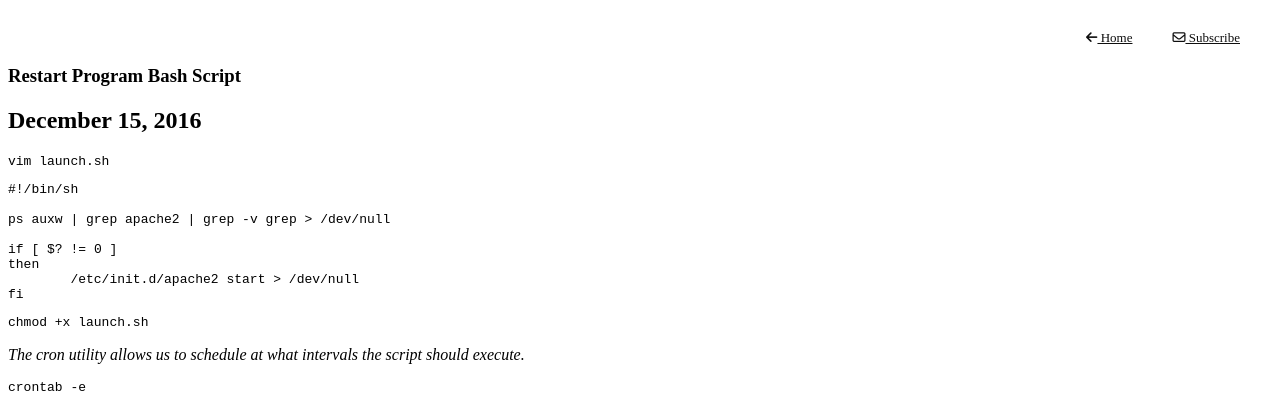
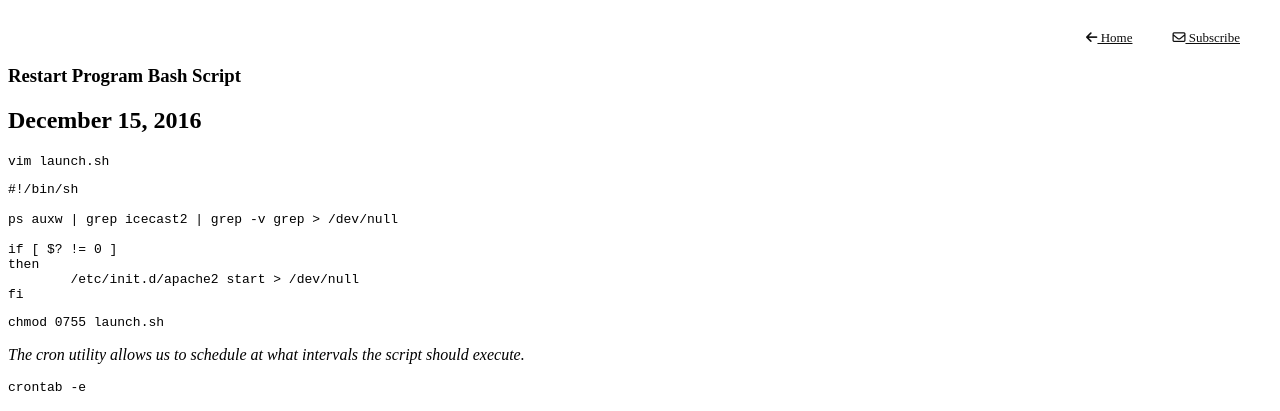
Before and after one commit to develdoe/develdoe.github.io, a Jekyll site: the page built from _posts/2016-12-15-restart-program-bash-script.md, in a window 1280 px wide. Shown: the top 411 px of the page. Built offline with Jekyll 4.4.1, drawn with Linux system fonts in a browser that asks for light colours; nearby versions of some CDN libraries; comment, search, counter and statistics services are not loaded.

Commit message:
Updated 2016-12-15-restart-program-bash-script.md

````diff
--- a/_posts/2016-12-15-restart-program-bash-script.md
+++ b/_posts/2016-12-15-restart-program-bash-script.md
@@ -11,7 +11,7 @@ vim launch.sh
 ```sh
 #!/bin/sh
 
-ps auxw | grep apache2 | grep -v grep > /dev/null
+ps auxw | grep icecast2 | grep -v grep > /dev/null
 
 if [ $? != 0 ]
 then
@@ -20,7 +20,7 @@ fi
 ```
 
 ```bash
-chmod +x launch.sh
+chmod 0755 launch.sh
 ```
 
 *The cron utility allows us to schedule at what intervals the script should execute.*
````
